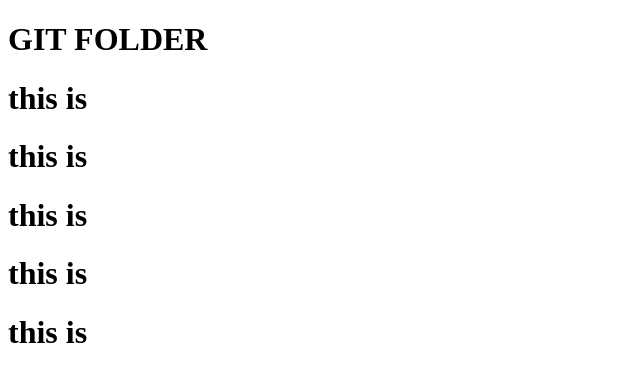
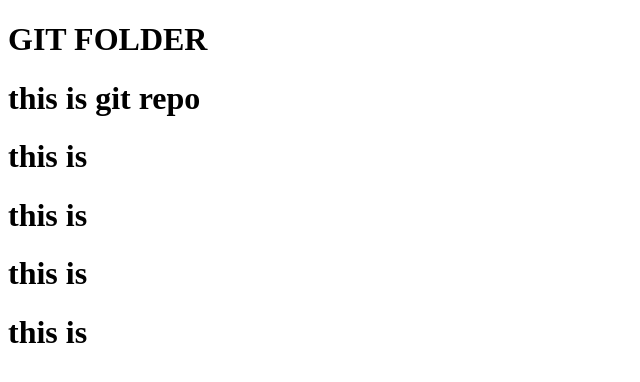
Before and after one commit to PAVANTEJ-05/GIT-repo, a plain HTML site: page index.html in a window 1280 px wide. Shown: the whole page, without its empty margins (0-640 px from the left). Drawn offline with Linux system fonts and the light colour scheme.

Commit message:
Update index.html

```diff
--- a/index.html
+++ b/index.html
@@ -7,7 +7,7 @@
 </head>
 <body>
     <h1>GIT FOLDER</h1>
-    <h1>this is </h1>
+    <h1>this is git repo</h1>
     <h1>this is </h1>
     <h1>this is </h1>
     <h1>this is </h1>
```
